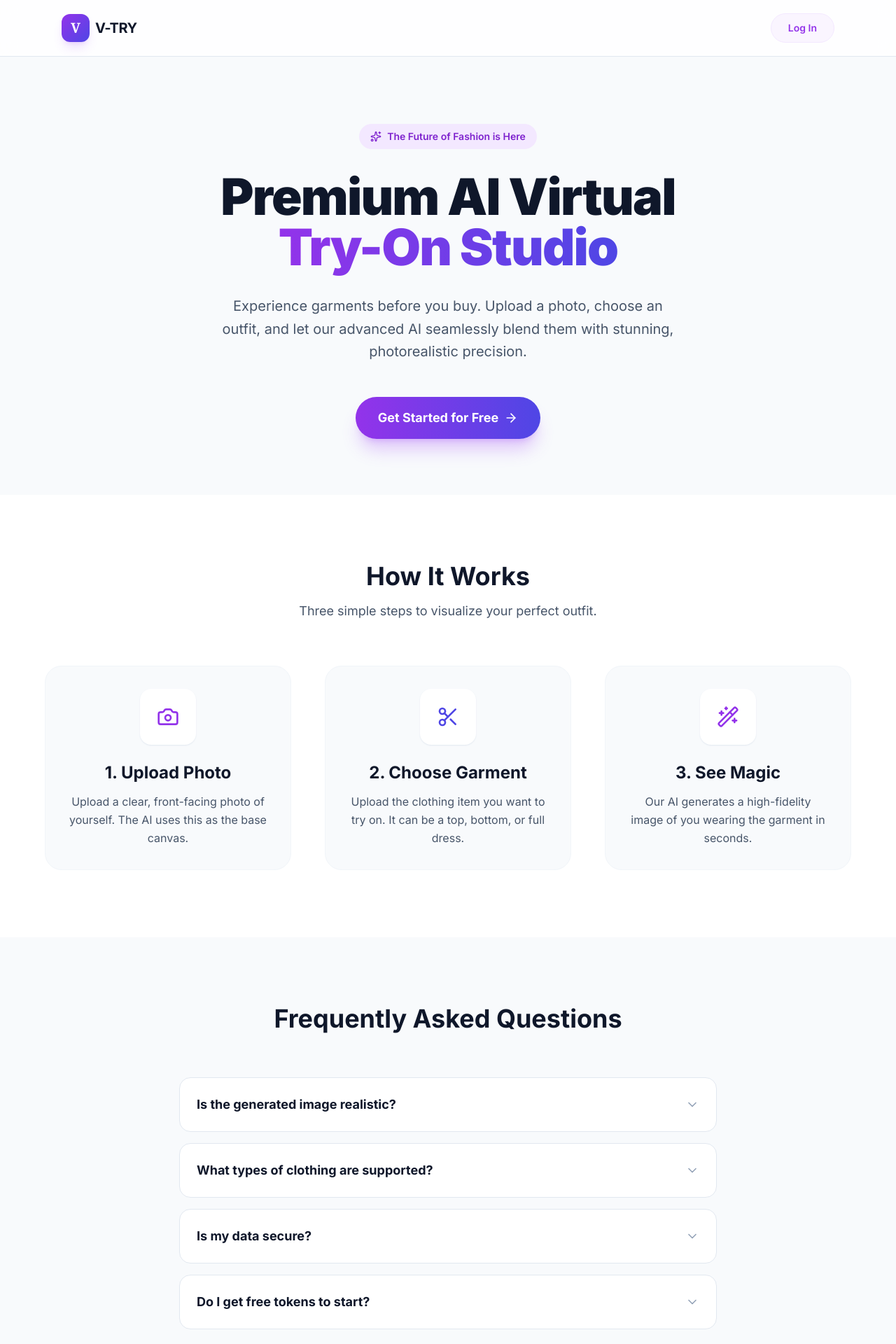
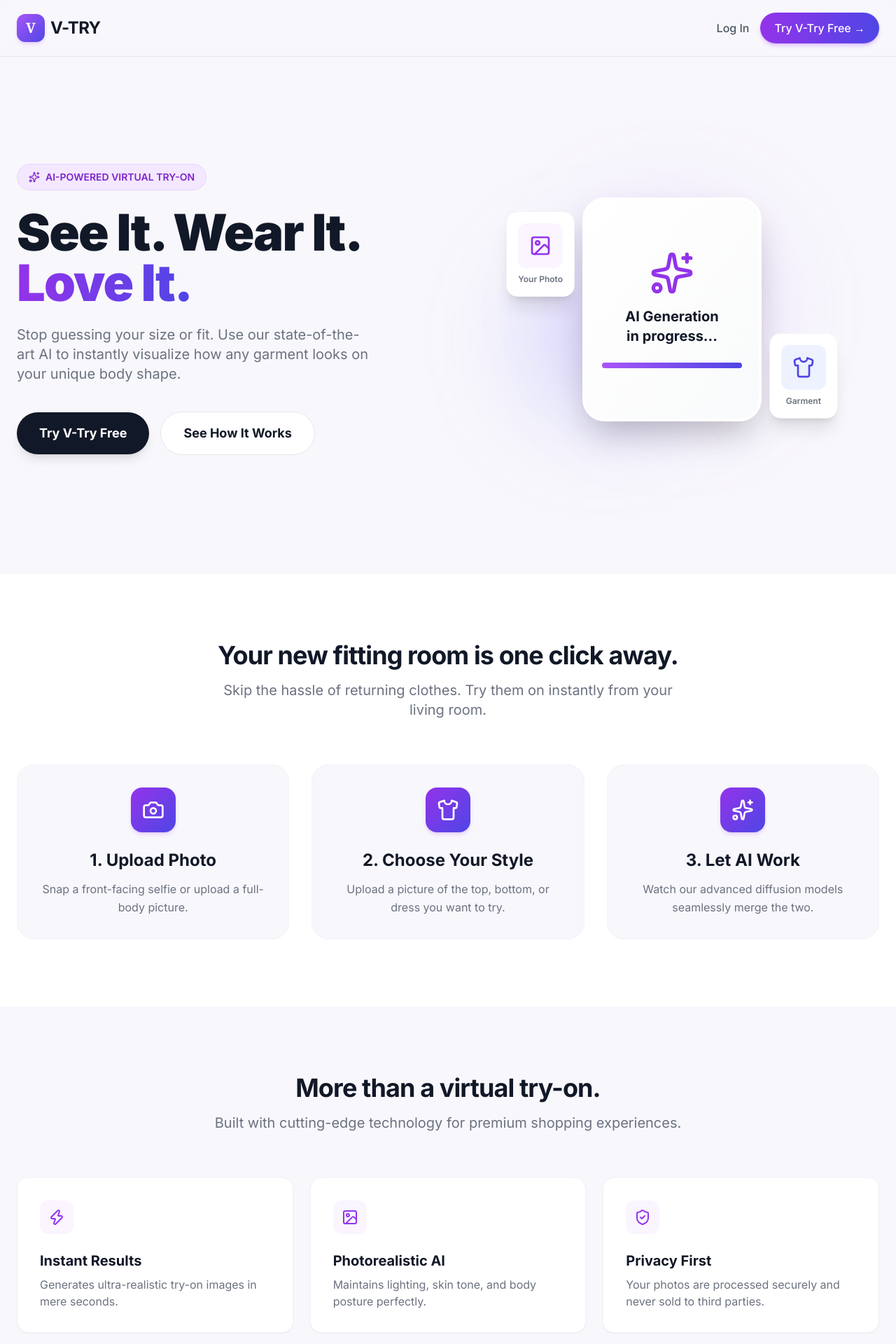
Before and after one commit to mahakal404/vtry-by-antigravity-, a Next.js app: page / in a window 1280 px wide. Shown: the top 1920 px of the page at 70% size. Built offline with nearby package versions, Linux system fonts and the light colour scheme.

Commit message:
feat: complete UI/UX overhaul of landing page with framer-motion animations

```diff
--- a/app/page.jsx
+++ b/app/page.jsx
@@ -1,139 +1,234 @@
+'use client';
 import Link from 'next/link';
-import { Sparkles, ArrowRight, Camera, Scissors, Wand2, ChevronDown } from 'lucide-react';
+import { motion } from 'framer-motion';
+import { Camera, Sparkles, Shirt, Zap, ShieldCheck, Clock, Image as ImageIcon, CheckCircle2 } from 'lucide-react';
 
 export default function LandingPage() {
   return (
-    <div className="min-h-screen flex flex-col bg-slate-50 font-sans selection:bg-purple-200">
+    <div className="min-h-screen bg-[#F8F7FC] font-sans selection:bg-purple-200 text-gray-900">
 
-      {/* Header */}
-      <header className="w-full bg-white/80 backdrop-blur-md border-b border-slate-200 sticky top-0 z-50">
-        <div className="max-w-6xl mx-auto px-6 h-20 flex items-center justify-between">
-          <div className="flex items-center gap-2">
-            <div className="w-10 h-10 bg-gradient-to-br from-purple-600 to-indigo-600 rounded-xl flex items-center justify-center shadow-lg shadow-purple-500/20">
+      {/* Sticky Navbar */}
+      <nav className="fixed top-0 left-0 right-0 z-50 bg-[#F8F7FC]/80 backdrop-blur-md border-b border-gray-200">
+        <div className="max-w-7xl mx-auto px-6 h-20 flex items-center justify-between">
+          {/* Logo */}
+          <Link href="/" className="flex items-center gap-2 group">
+            <div className="w-10 h-10 bg-gradient-to-br from-purple-500 to-indigo-600 rounded-xl flex items-center justify-center shadow-md shadow-purple-500/20 group-hover:scale-105 transition-transform">
               <span className="text-white font-bold text-xl font-serif">V</span>
             </div>
-            <span className="font-bold text-xl tracking-tight text-slate-900">V-TRY</span>
-          </div>
-          <Link
-            href="/login"
-            className="px-6 py-2.5 text-sm font-semibold text-purple-600 bg-purple-50 hover:bg-purple-100 rounded-full transition-colors border border-purple-100"
-          >
-            Log In
+            <span className="font-bold text-2xl tracking-tight text-gray-900">V-TRY</span>
           </Link>
-        </div>
-      </header>
 
-      {/* Hero Section */}
-      <section className="w-full pt-24 pb-20 px-6 text-center">
-        <div className="max-w-4xl mx-auto">
-          <div className="inline-flex items-center gap-2 px-4 py-2 rounded-full bg-purple-100 text-purple-700 text-sm font-semibold mb-8">
-            <Sparkles size={16} />
-            <span>The Future of Fashion is Here</span>
-          </div>
-          <h1 className="text-5xl md:text-7xl font-black text-slate-900 tracking-tight mb-8 leading-[1.1]">
-            Premium AI Virtual <br className="hidden md:block" />
-            <span className="text-transparent bg-clip-text bg-gradient-to-r from-purple-600 to-indigo-600">Try-On Studio</span>
-          </h1>
-          <p className="text-xl text-slate-600 mb-12 max-w-2xl mx-auto leading-relaxed">
-            Experience garments before you buy. Upload a photo, choose an outfit, and let our advanced AI seamlessly blend them with stunning, photorealistic precision.
-          </p>
-          <div className="flex flex-col sm:flex-row items-center justify-center gap-4">
+          {/* Right Links */}
+          <div className="flex items-center gap-4">
             <Link
               href="/login"
-              className="w-full sm:w-auto px-8 py-4 bg-gradient-to-r from-purple-600 to-indigo-600 text-white rounded-full font-bold text-lg hover:opacity-90 transition-all shadow-xl shadow-purple-500/30 hover:shadow-2xl hover:-translate-y-1 flex items-center justify-center gap-2"
+              className="hidden sm:block text-gray-600 font-medium hover:text-gray-900 transition-colors"
             >
-              Get Started for Free <ArrowRight size={20} />
+              Log In
             </Link>
+            <Link
+              href="/login"
+              className="px-5 py-2.5 bg-gradient-to-r from-purple-600 to-indigo-600 text-white font-medium rounded-full shadow-md shadow-purple-500/30 hover:shadow-lg hover:-translate-y-0.5 transition-all"
+            >
+              Try V-Try Free &rarr;
+            </Link>
+          </div>
+        </div>
+      </nav>
+
+      {/* Split Hero Section */}
+      <section className="relative pt-32 pb-20 px-6 lg:pt-48 lg:pb-32 overflow-hidden">
+        <div className="max-w-7xl mx-auto grid lg:grid-cols-2 gap-12 items-center">
+
+          {/* Left Content */}
+          <div className="max-w-2xl z-10">
+            <motion.div
+              initial={{ opacity: 0, y: 20 }}
+              animate={{ opacity: 1, y: 0 }}
+              transition={{ duration: 0.5 }}
+              className="inline-flex items-center gap-2 px-4 py-2 rounded-full bg-purple-100 text-purple-700 text-sm font-semibold mb-6 border border-purple-200"
+            >
+              <Sparkles size={16} />
+              <span>AI-POWERED VIRTUAL TRY-ON</span>
+            </motion.div>
+
+            <motion.h1
+              initial={{ opacity: 0, y: 20 }}
+              animate={{ opacity: 1, y: 0 }}
+              transition={{ duration: 0.5, delay: 0.1 }}
+              className="text-5xl md:text-7xl font-black tracking-tight leading-[1.1] text-gray-900 mb-6"
+            >
+              See It. Wear It. <br />
+              <span className="text-transparent bg-clip-text bg-gradient-to-r from-purple-600 to-indigo-600">Love It.</span>
+            </motion.h1>
+
+            <motion.p
+              initial={{ opacity: 0, y: 20 }}
+              animate={{ opacity: 1, y: 0 }}
+              transition={{ duration: 0.5, delay: 0.2 }}
+              className="text-lg md:text-xl text-gray-500 mb-10 max-w-lg leading-relaxed"
+            >
+              Stop guessing your size or fit. Use our state-of-the-art AI to instantly visualize how any garment looks on your unique body shape.
+            </motion.p>
+
+            <motion.div
+              initial={{ opacity: 0, y: 20 }}
+              animate={{ opacity: 1, y: 0 }}
+              transition={{ duration: 0.5, delay: 0.3 }}
+              className="flex flex-col sm:flex-row items-center gap-4"
+            >
+              <Link
+                href="/login"
+                className="w-full sm:w-auto px-8 py-4 bg-gray-900 text-white rounded-full font-bold text-lg hover:bg-gray-800 transition-colors shadow-lg hover:shadow-xl flex items-center justify-center"
+              >
+                Try V-Try Free
+              </Link>
+              <a
+                href="#how-it-works"
+                className="w-full sm:w-auto px-8 py-4 bg-white text-gray-900 rounded-full font-bold text-lg border border-gray-200 hover:bg-gray-50 transition-colors flex items-center justify-center"
+              >
+                See How It Works
+              </a>
+            </motion.div>
+          </div>
+
+          {/* Right Visual Placeholder */}
+          <div className="relative h-[400px] lg:h-[500px] w-full flex justify-center items-center">
+            {/* Background decorative blob */}
+            <div className="absolute top-1/2 left-1/2 -translate-x-1/2 -translate-y-1/2 w-72 h-72 bg-purple-400/20 rounded-full blur-3xl"></div>
+            <div className="absolute top-1/2 left-1/3 -translate-x-1/2 -translate-y-1/3 w-64 h-64 bg-indigo-400/20 rounded-full blur-3xl"></div>
+
+            {/* Floating Elements */}
+            <motion.div
+              animate={{ y: [-10, 10, -10] }}
+              transition={{ repeat: Infinity, duration: 4, ease: "easeInOut" }}
+              className="absolute left-[10%] top-[20%] bg-white p-4 rounded-2xl shadow-xl border border-gray-100 flex flex-col items-center gap-2 z-20"
+            >
+              <div className="w-16 h-16 bg-purple-50 rounded-xl flex items-center justify-center">
+                <ImageIcon className="w-8 h-8 text-purple-600" />
+              </div>
+              <span className="text-xs font-semibold text-gray-500">Your Photo</span>
+            </motion.div>
+
+            <motion.div
+              animate={{ y: [15, -15, 15] }}
+              transition={{ repeat: Infinity, duration: 5, ease: "easeInOut" }}
+              className="absolute right-[10%] bottom-[20%] bg-white p-4 rounded-2xl shadow-xl border border-gray-100 flex flex-col items-center gap-2 z-20"
+            >
+              <div className="w-16 h-16 bg-indigo-50 rounded-xl flex items-center justify-center">
+                <Shirt className="w-8 h-8 text-indigo-600" />
+              </div>
+              <span className="text-xs font-semibold text-gray-500">Garment</span>
+            </motion.div>
+
+            <motion.div
+              animate={{ scale: [1, 1.05, 1] }}
+              transition={{ repeat: Infinity, duration: 3, ease: "easeInOut" }}
+              className="relative z-10 w-64 h-80 bg-gradient-to-br from-white to-gray-50 rounded-[2rem] shadow-2xl border-4 border-white flex flex-col items-center justify-center p-6 overflow-hidden"
+            >
+              <Sparkles className="w-16 h-16 text-purple-600 mb-4 animate-pulse" />
+              <h3 className="text-xl font-bold text-gray-900 text-center">AI Generation <br/>in progress...</h3>
+              <div className="w-full h-2 bg-gray-100 rounded-full mt-6 overflow-hidden">
+                <motion.div
+                  className="h-full bg-gradient-to-r from-purple-500 to-indigo-600"
+                  animate={{ width: ["0%", "100%", "0%"] }}
+                  transition={{ repeat: Infinity, duration: 4, ease: "easeInOut" }}
+                />
+              </div>
+            </motion.div>
           </div>
         </div>
       </section>
 
       {/* How It Works */}
-      <section className="w-full py-24 bg-white px-6">
-        <div className="max-w-6xl mx-auto">
-          <div className="text-center mb-16">
-            <h2 className="text-3xl md:text-4xl font-bold text-slate-900 mb-4">How It Works</h2>
-            <p className="text-slate-600 max-w-2xl mx-auto text-lg">Three simple steps to visualize your perfect outfit.</p>
+      <section id="how-it-works" className="w-full py-24 bg-white px-6">
+        <div className="max-w-7xl mx-auto">
+          <div className="text-center mb-16 max-w-2xl mx-auto">
+            <h2 className="text-4xl font-bold text-gray-900 mb-4 tracking-tight">Your new fitting room is one click away.</h2>
+            <p className="text-xl text-gray-500">Skip the hassle of returning clothes. Try them on instantly from your living room.</p>
           </div>
 
-          <div className="grid md:grid-cols-3 gap-12">
+          <div className="grid md:grid-cols-3 gap-8">
             {[
-              {
-                icon: <Camera className="w-8 h-8 text-purple-600" />,
-                title: "1. Upload Photo",
-                desc: "Upload a clear, front-facing photo of yourself. The AI uses this as the base canvas."
-              },
-              {
-                icon: <Scissors className="w-8 h-8 text-indigo-600" />,
-                title: "2. Choose Garment",
-                desc: "Upload the clothing item you want to try on. It can be a top, bottom, or full dress."
-              },
-              {
-                icon: <Wand2 className="w-8 h-8 text-purple-600" />,
-                title: "3. See Magic",
-                desc: "Our AI generates a high-fidelity image of you wearing the garment in seconds."
-              }
-            ].map((feature, i) => (
-              <div key={i} className="flex flex-col items-center text-center p-8 rounded-3xl bg-slate-50 border border-slate-100 transition-transform hover:-translate-y-2 hover:shadow-xl hover:shadow-purple-900/5">
-                <div className="w-20 h-20 bg-white rounded-2xl flex items-center justify-center mb-6 shadow-sm shadow-slate-200">
-                  {feature.icon}
+              { icon: <Camera className="w-8 h-8 text-white" />, title: "1. Upload Photo", desc: "Snap a front-facing selfie or upload a full-body picture." },
+              { icon: <Shirt className="w-8 h-8 text-white" />, title: "2. Choose Your Style", desc: "Upload a picture of the top, bottom, or dress you want to try." },
+              { icon: <Sparkles className="w-8 h-8 text-white" />, title: "3. Let AI Work", desc: "Watch our advanced diffusion models seamlessly merge the two." }
+            ].map((step, i) => (
+              <div key={i} className="flex flex-col items-center text-center p-8 rounded-3xl bg-[#F8F7FC] border border-gray-100 hover:shadow-lg transition-all duration-300">
+                <div className="w-16 h-16 bg-gradient-to-br from-purple-600 to-indigo-600 rounded-2xl flex items-center justify-center mb-6 shadow-md shadow-purple-500/20">
+                  {step.icon}
                 </div>
-                <h3 className="text-2xl font-bold text-slate-900 mb-3">{feature.title}</h3>
-                <p className="text-slate-600 leading-relaxed">{feature.desc}</p>
+                <h3 className="text-2xl font-bold text-gray-900 mb-3">{step.title}</h3>
+                <p className="text-gray-500 leading-relaxed">{step.desc}</p>
               </div>
             ))}
           </div>
         </div>
       </section>
 
-      {/* FAQ Section */}
-      <section className="w-full py-24 bg-slate-50 px-6">
-        <div className="max-w-3xl mx-auto">
+      {/* Features Grid */}
+      <section className="w-full py-24 bg-[#F8F7FC] px-6">
+        <div className="max-w-7xl mx-auto">
           <div className="text-center mb-16">
-            <h2 className="text-3xl md:text-4xl font-bold text-slate-900 mb-4">Frequently Asked Questions</h2>
+            <h2 className="text-4xl font-bold text-gray-900 mb-4 tracking-tight">More than a virtual try-on.</h2>
+            <p className="text-xl text-gray-500">Built with cutting-edge technology for premium shopping experiences.</p>
           </div>
 
-          <div className="space-y-4">
+          <div className="grid md:grid-cols-2 lg:grid-cols-3 gap-6">
             {[
-              { q: "Is the generated image realistic?", a: "Yes, V-Try uses state-of-the-art diffusion models to maintain your body shape, lighting, and skin tone for incredibly photorealistic results." },
-              { q: "What types of clothing are supported?", a: "We currently support tops, bottoms, and full-body dresses. For best results, use flat-lay or model photos of the garment." },
-              { q: "Is my data secure?", a: "Absolutely. We do not store your personal photos permanently unless you explicitly save them to your V-Try History." },
-              { q: "Do I get free tokens to start?", a: "Yes! Every new user receives a Welcome Bonus of 5 V-Tokens instantly upon signing up." }
-            ].map((faq, idx) => (
-              <details key={idx} className="group bg-white rounded-2xl border border-slate-200 cursor-pointer overflow-hidden transition-all duration-300">
-                <summary className="flex justify-between items-center font-bold text-lg p-6 text-slate-900 select-none">
-                  {faq.q}
-                  <span className="transition group-open:rotate-180">
-                    <ChevronDown size={20} className="text-slate-400" />
-                  </span>
-                </summary>
-                <div className="text-slate-600 px-6 pb-6 pt-0 leading-relaxed">
-                  {faq.a}
+              { icon: <Zap />, title: "Instant Results", desc: "Generates ultra-realistic try-on images in mere seconds." },
+              { icon: <ImageIcon />, title: "Photorealistic AI", desc: "Maintains lighting, skin tone, and body posture perfectly." },
+              { icon: <ShieldCheck />, title: "Privacy First", desc: "Your photos are processed securely and never sold to third parties." },
+              { icon: <CheckCircle2 />, title: "Smart Clothing Fit", desc: "AI understands fabric draping and physics automatically." },
+              { icon: <Clock />, title: "24/7 Fitting Room", desc: "Try on outfits anytime, anywhere without leaving your home." },
+              { icon: <Sparkles />, title: "Welcome Bonus", desc: "Get 5 free V-Tokens when you create a new account today." }
+            ].map((feat, i) => (
+              <div key={i} className="p-8 bg-white rounded-2xl shadow-sm border border-gray-100 hover:-translate-y-1 hover:shadow-md transition-all duration-300">
+                <div className="w-12 h-12 bg-purple-50 rounded-xl flex items-center justify-center text-purple-600 mb-6">
+                  {feat.icon}
                 </div>
-              </details>
+                <h3 className="text-xl font-bold text-gray-900 mb-2">{feat.title}</h3>
+                <p className="text-gray-500">{feat.desc}</p>
+              </div>
             ))}
           </div>
         </div>
       </section>
 
-      {/* CTA Footer */}
-      <section className="w-full py-24 bg-white border-b border-slate-200 px-6">
-        <div className="max-w-4xl mx-auto bg-gradient-to-br from-purple-600 to-indigo-700 rounded-3xl p-12 text-center text-white shadow-2xl shadow-purple-600/20">
-          <h2 className="text-3xl md:text-5xl font-bold mb-6">Ready to upgrade your wardrobe?</h2>
-          <p className="text-purple-100 text-xl mb-10 max-w-2xl mx-auto">Join thousands of users who are shopping smarter and styling better with AI.</p>
+      {/* CTA Footer Section */}
+      <section className="w-full py-24 px-6 bg-white border-t border-gray-200 text-center">
+        <div className="max-w-3xl mx-auto">
+          <h2 className="text-4xl md:text-5xl font-bold text-gray-900 mb-6 tracking-tight">Ready to see yourself in a new light?</h2>
+          <p className="text-xl text-gray-500 mb-10">Join thousands of smart shoppers using V-Try today.</p>
           <Link
             href="/login"
-            className="inline-block px-10 py-4 bg-white text-purple-700 rounded-full font-bold text-lg hover:bg-slate-50 transition-colors shadow-lg"
+            className="inline-flex items-center gap-2 px-10 py-5 bg-gradient-to-r from-purple-600 to-indigo-600 text-white rounded-full font-bold text-xl hover:opacity-90 shadow-xl shadow-purple-500/30 hover:shadow-2xl transition-all hover:-translate-y-1"
           >
-            Create Free Account
+            Start Your Free Trial
           </Link>
         </div>
       </section>
 
-      {/* Simple Footer */}
-      <footer className="w-full bg-white py-8 text-center text-slate-500 px-6">
-        <p>© {new Date().getFullYear()} V-Try AI Studio. All rights reserved.</p>
+      {/* Footer */}
+      <footer className="w-full py-12 bg-[#F8F7FC] border-t border-gray-200 px-6">
+        <div className="max-w-7xl mx-auto flex flex-col md:flex-row justify-between items-center gap-6">
+          <div className="flex items-center gap-2">
+            <div className="w-8 h-8 bg-gradient-to-br from-purple-500 to-indigo-600 rounded-lg flex items-center justify-center">
+              <span className="text-white font-bold text-sm font-serif">V</span>
+            </div>
+            <span className="font-bold text-lg tracking-tight text-gray-900">V-TRY</span>
+          </div>
+
+          <div className="flex gap-8 text-sm font-medium text-gray-500">
+            <Link href="#" className="hover:text-purple-600 transition-colors">Privacy</Link>
+            <Link href="#" className="hover:text-purple-600 transition-colors">Terms</Link>
+            <Link href="#" className="hover:text-purple-600 transition-colors">Contact</Link>
+          </div>
+
+          <p className="text-sm text-gray-400">© {new Date().getFullYear()} V-Try AI. All rights reserved.</p>
+        </div>
       </footer>
+
     </div>
   );
 }
--- a/package.json
+++ b/package.json
@@ -12,6 +12,7 @@
     "@ducanh2912/next-pwa": "^10.2.9",
     "autoprefixer": "^10.6.1",
     "firebase": "^12.19.0",
+    "framer-motion": "^14.0.0",
     "localforage": "^1.10.0",
     "lucide-react": "^1.6.0",
     "next": "16.3.6",
```
Also changed, not shown: 1 other file (tests, documents, lock files or other folders).
